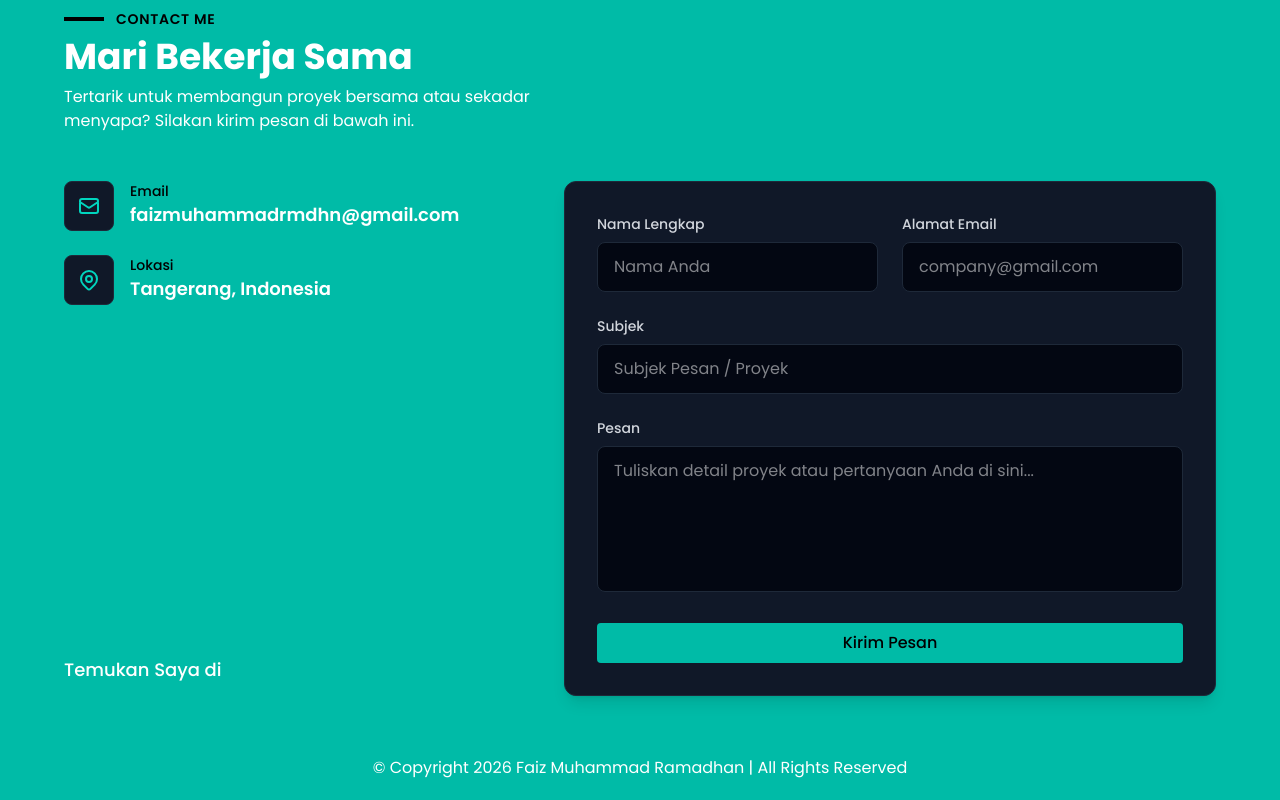
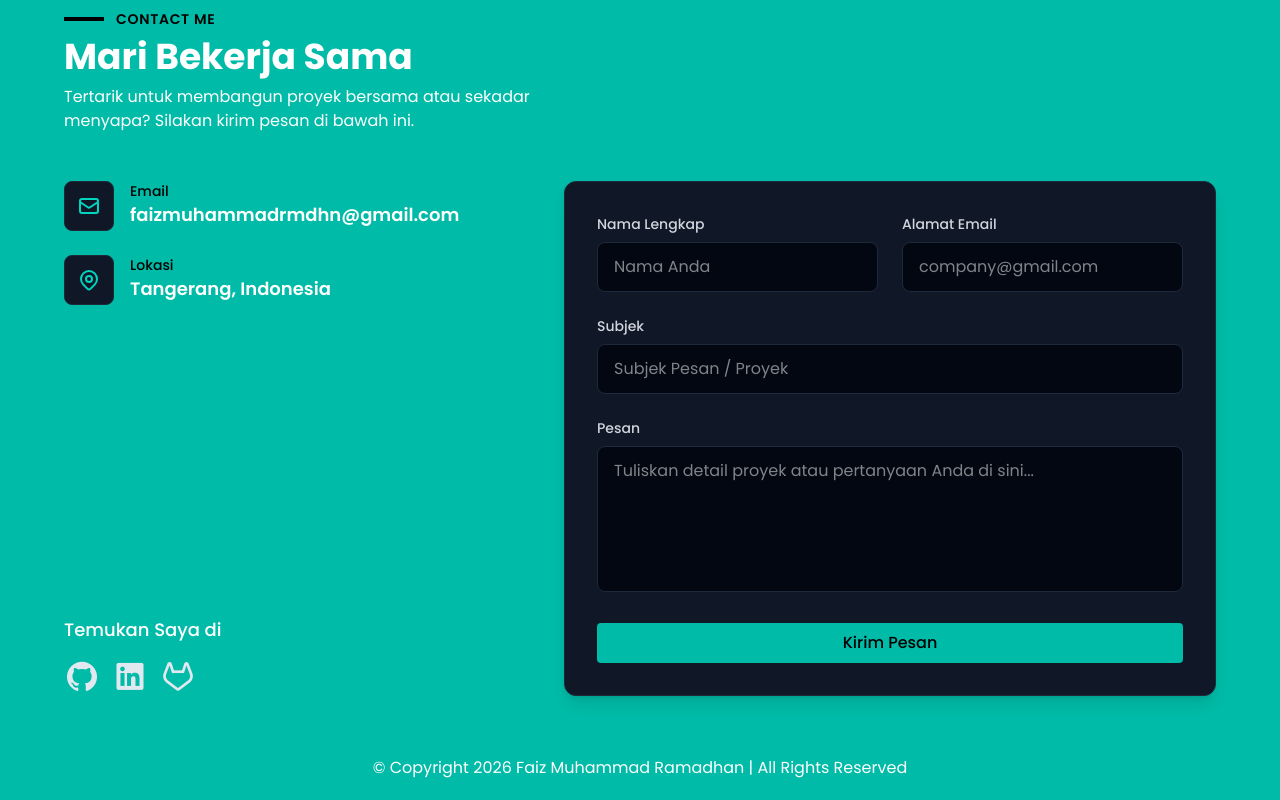
Before and after one commit to FaizMuhammadRamadhan/portfolio-faiz, a React (Vite) app: page / in a window 1280 px wide. Shown: the part 4310-5110 px from the top of the page. Built offline with nearby package versions, Linux system fonts and the light colour scheme.

Commit message:
optimize perform from 89

```diff
--- a/index.html
+++ b/index.html
@@ -6,6 +6,13 @@
     <meta name="viewport" content="width=device-width, initial-scale=1.0" />
     <title>Portfolio-Faiz</title>
 
+    <link rel="preconnect" href="https://fonts.googleapis.com" />
+    <link rel="preconnect" href="https://fonts.gstatic.com" crossorigin />
+    <link
+      href="https://fonts.googleapis.com/css2?family=Poppins:wght@400;500;600;700&display=swap"
+      rel="stylesheet"
+    />
+
     <link rel="preload" as="image" href="/images/profile.png" fetchpriority="high" />
   </head>
   <body>
--- a/src/index.css
+++ b/src/index.css
@@ -1,4 +1,16 @@
-@import url('https://fonts.googleapis.com/css2?family=Poppins:wght@400;500;600;700&display=swap');
+/* @import url('https://fonts.googleapis.com/css2?family=Poppins:wght@400;500;600;700&display=swap');
+@import "tailwindcss";
+
+* {
+    font-family: 'Poppins', sans-serif;
+}
+
+body {
+    margin: 0;
+    padding: 0;
+} */
+
+@import "remixicon/fonts/remixicon.css";
 @import "tailwindcss";
 
 * {
```
